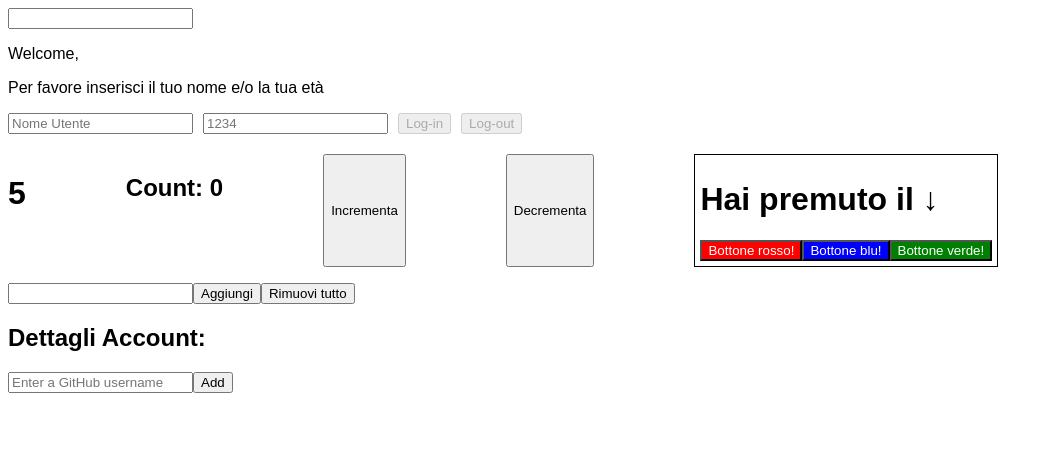
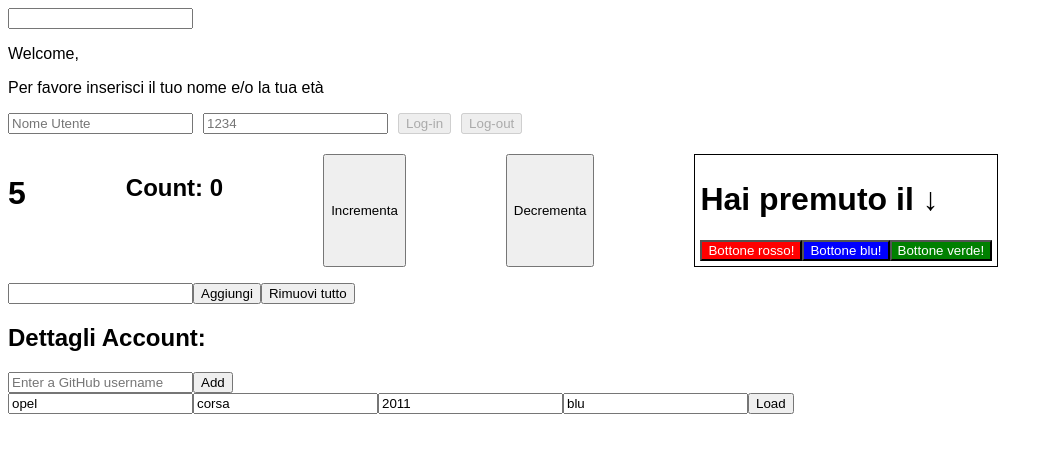
Before and after one commit to gabrimarch3/Esericizi-react, a React (Create React App) app in the folder esercizi-develhope/: page / in a window 1280 px wide. Shown: the top 452 px of the page, without its empty margins (0-1053 px from the left). Built offline with nearby package versions, Linux system fonts and the light colour scheme.

Commit message:
added and completed ex.42

```diff
--- a/esercizi-develhope/src/App.js
+++ b/esercizi-develhope/src/App.js
@@ -8,6 +8,7 @@ import TodoList from "./components/TodoList";
 import "./App.css";
 import GithubUser from "./components/GitHubUser";
 import GithubUserList from "./components/GitHubUserList";
+import Car from "./components/Car";
 
 function App() {
   return (
@@ -25,6 +26,9 @@ function App() {
         <h2>Dettagli Account:</h2>
         <GithubUserList/>
       </div>
+      <div>
+        <Car />
+      </div>
     </>
   );
 }
--- /dev/null
+++ b/esercizi-develhope/src/components/Car.js
@@ -0,0 +1,13 @@
+import CarDetails from "./CarDetails";
+
+function Car() {
+  let initialData = {
+    name: "opel",
+    model: "corsa",
+    year: "2011",
+    color: "blu",
+  };
+
+  return <CarDetails initialData={initialData} />;
+}
+export default Car;
--- /dev/null
+++ b/esercizi-develhope/src/components/CarDetails.js
@@ -0,0 +1,63 @@
+import { useEffect, useRef } from "react";
+
+function CarDetails(props) {
+  const carDetails = useRef("");
+  const carName = useRef("");
+  const carModel = useRef("");
+  const carYear = useRef("");
+  const carColor = useRef("");
+
+  const onSubmit = (e) => {
+    e.preventDefault();
+    console.log([
+      carName.current.value,
+      carModel.current.value,
+      carYear.current.value,
+      carColor.current.value,
+    ]);
+  };
+
+  useEffect(() => {
+    carDetails.current.reset();
+  }, [props.initialData]);
+
+  return (
+    <>
+      <form ref={carDetails}>
+        <input
+          ref={carName}
+          name="name"
+          type="text"
+          onChange={(e) => e.target.value}
+          defaultValue={props.initialData.name}
+        />
+        <input
+          ref={carModel}
+          name="model"
+          type="text"
+          onChange={(e) => e.target.value}
+          defaultValue={props.initialData.model}
+        />
+        <input
+          ref={carYear}
+          name="year"
+          type="text"
+          onChange={(e) => e.target.value}
+          defaultValue={props.initialData.year}
+        />
+        <input
+          ref={carColor}
+          name="color"
+          type="text"
+          onChange={(e) => e.target.value}
+          defaultValue={props.initialData.color}
+        />
+        <button type="submit" onClick={onSubmit}>
+          Load
+        </button>
+      </form>
+    </>
+  );
+}
+
+export default CarDetails;
```
